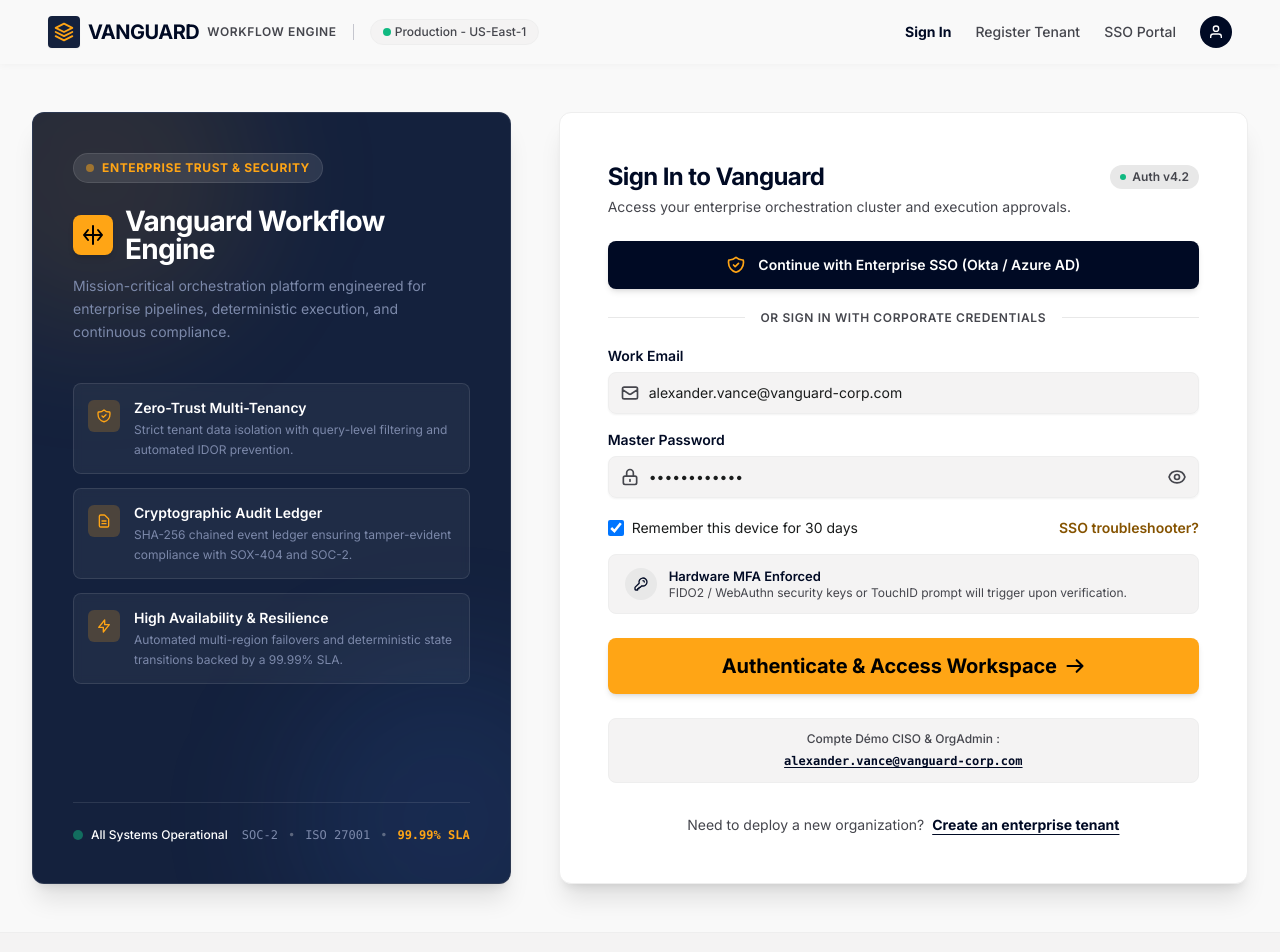
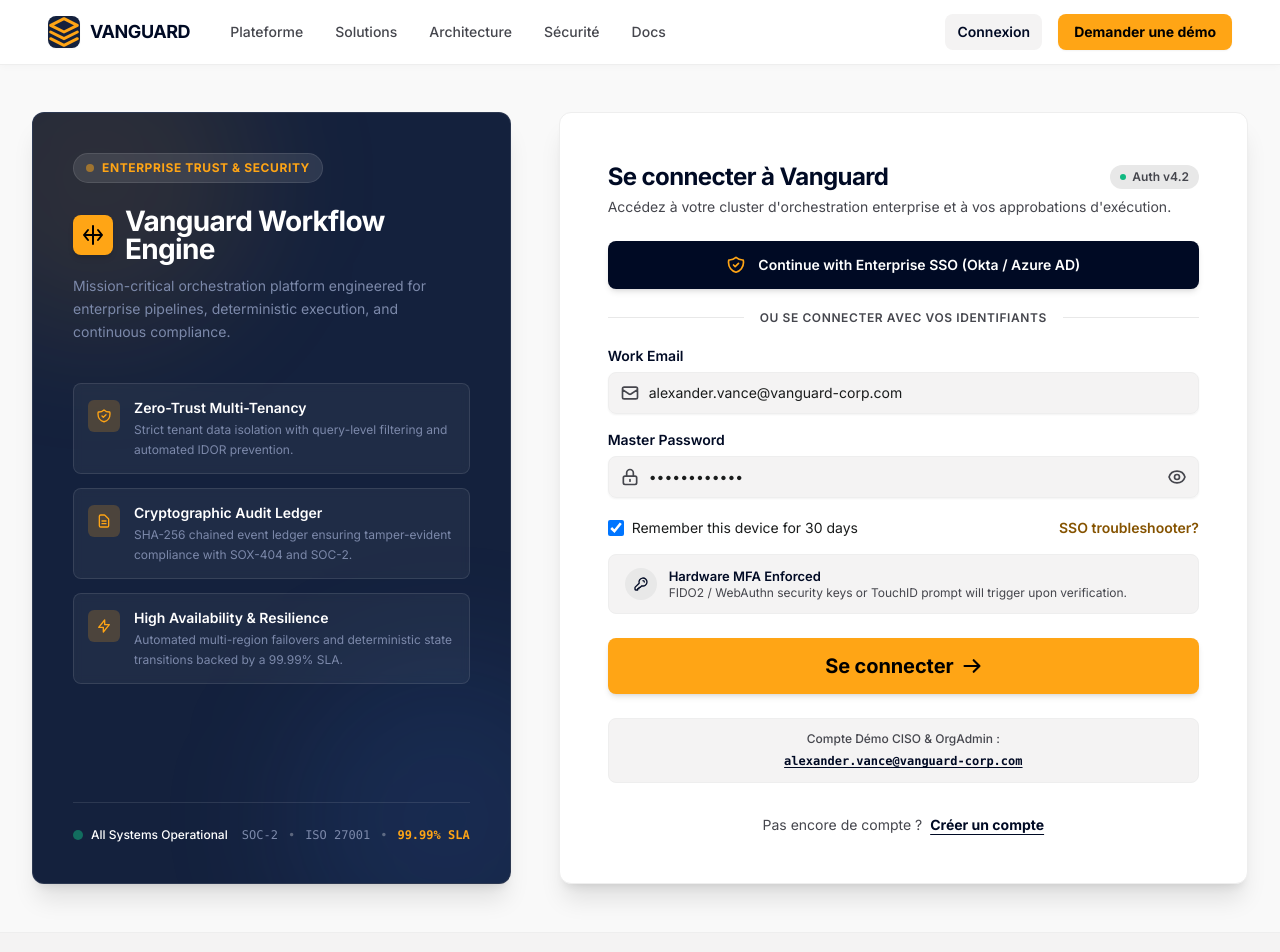
Before and after one commit to SambatraOSSU/Workflow, an Angular app in the folder src/frontend/: page /login in a window 1280 px wide. Shown: the top 952 px of the page. Built offline with nearby package versions, Linux system fonts and the light colour scheme.

Commit message:
fix(auth): localize login and signup labels, remove SSO Portal link and user avatar icon

```diff
--- a/src/frontend/src/app/pages/landing/landing.component.ts
+++ b/src/frontend/src/app/pages/landing/landing.component.ts
@@ -9,35 +9,39 @@ import { RouterLink } from '@angular/router';
   template: `
     <div class="bg-surface font-body-md text-body-md text-on-surface antialiased min-h-screen flex flex-col justify-between">
       <!-- FIXED HEADER NAVIGATION -->
-      <header class="fixed top-0 w-full z-50 bg-pure-white/90 backdrop-blur-xl shadow-[0_1px_8px_rgba(0,0,0,0.04)]">
-        <div class="h-16 w-full px-gutter-lg flex items-center justify-between gap-space-lg max-w-7xl mx-auto">
-          <div class="flex items-center gap-space-2xl">
-            <a routerLink="/" class="flex items-center gap-space-sm text-primary group">
+      <header class="fixed top-0 w-full z-50 bg-pure-white/95 backdrop-blur-xl border-b border-surface-container shadow-[0_1px_8px_rgba(0,0,0,0.03)]">
+        <div class="h-16 w-full max-w-7xl mx-auto px-6 sm:px-8 lg:px-12 flex items-center justify-between gap-space-lg">
+          <div class="flex items-center gap-8 lg:gap-10">
+            <!-- Brand Logo -->
+            <a routerLink="/" class="flex items-center gap-2.5 text-primary group">
               <div class="w-8 h-8 rounded-lg bg-primary-container flex items-center justify-center text-secondary-container shadow-xs group-hover:scale-105 transition-transform">
-                <span class="material-symbols-outlined text-[20px]">account_tree</span>
+                <svg class="w-4.5 h-4.5 text-secondary-container" fill="none" stroke="currentColor" stroke-linecap="round" stroke-linejoin="round" stroke-width="2.2" viewBox="0 0 24 24">
+                  <path d="M12 2L2 7l10 5 10-5-10-5z"></path>
+                  <path d="M2 17l10 5 10-5"></path>
+                  <path d="M2 12l10 5 10-5"></path>
+                </svg>
               </div>
-              <div class="flex flex-col">
-                <span class="font-headline-sm text-headline-sm tracking-tight text-primary leading-none">VANGUARD</span>
-                <span class="font-caption text-caption text-on-surface-variant font-medium tracking-wider uppercase leading-none mt-0.5">Workflow Engine</span>
-              </div>
+              <span class="text-lg tracking-tight text-primary font-bold">VANGUARD</span>
             </a>
-            <nav class="hidden lg:flex items-center gap-space-xl">
-              <a routerLink="/" class="transition-colors text-primary font-semibold">Plateforme</a>
-              <a routerLink="/workflows" class="font-label-md text-label-md text-on-surface-variant hover:text-on-surface transition-colors">Solutions</a>
-              <a routerLink="/monitoring" class="font-label-md text-label-md text-on-surface-variant hover:text-on-surface transition-colors">Architecture Moteur</a>
-              <a routerLink="/audit-center" class="font-label-md text-label-md text-on-surface-variant hover:text-on-surface transition-colors">Sécurité & Trust</a>
-              <a routerLink="/workflows" class="font-label-md text-label-md text-on-surface-variant hover:text-on-surface transition-colors">Documentation</a>
+
+            <!-- Navigation Links -->
+            <nav class="hidden md:flex items-center gap-6 lg:gap-8 text-sm font-medium">
+              <a routerLink="/" class="text-primary font-semibold hover:text-secondary-container transition-colors">Plateforme</a>
+              <a routerLink="/workflows" class="text-on-surface-variant hover:text-primary transition-colors">Solutions</a>
+              <a routerLink="/monitoring" class="text-on-surface-variant hover:text-primary transition-colors">Architecture</a>
+              <a routerLink="/audit-center" class="text-on-surface-variant hover:text-primary transition-colors">Sécurité</a>
+              <a routerLink="/workflows" class="text-on-surface-variant hover:text-primary transition-colors">Docs</a>
             </nav>
           </div>
-          <div class="flex items-center gap-space-md">
-            <a routerLink="/login" class="hidden sm:inline-flex items-center justify-center px-space-md py-space-xs font-label-md text-label-md text-on-surface-variant hover:text-on-surface transition-colors">
+
+          <!-- Actions -->
+          <div class="flex items-center gap-3 sm:gap-4">
+            <a routerLink="/login" class="text-sm font-semibold text-primary hover:text-secondary-container px-3 py-2 rounded-lg hover:bg-surface-container-low transition-colors">
               Connexion
             </a>
-            <a routerLink="/register" class="inline-flex items-center justify-center px-space-lg py-space-sm rounded-lg bg-secondary-container text-noir-text font-label-md text-label-md font-bold hover:bg-secondary hover:text-on-secondary transition-all shadow-[0_1px_2px_0_rgba(0,0,0,0.05)]">
+
+            <a routerLink="/register" class="inline-flex items-center justify-center px-4 py-2 rounded-lg bg-secondary-container hover:bg-secondary text-noir-text hover:text-pure-white text-xs sm:text-sm font-bold shadow-xs hover:shadow-sm transition-all">
               Demander une démo
-            </a>
-            <a routerLink="/login" class="w-8 h-8 rounded-full bg-primary flex items-center justify-center hover:opacity-90 transition-opacity" title="Espace utilisateur">
-              <span class="material-symbols-outlined text-on-primary text-[18px]">person</span>
             </a>
           </div>
         </div>
@@ -75,7 +79,7 @@ import { RouterLink } from '@angular/router';
               <!-- Action CTAs -->
               <div class="flex flex-col sm:flex-row items-center justify-center gap-space-md w-full max-w-md mb-space-2xl">
                 <a routerLink="/register" class="w-full sm:w-auto inline-flex items-center justify-center gap-space-sm px-space-xl py-space-sm rounded-lg bg-secondary-container text-noir-text font-label-md text-label-md font-bold shadow-md hover:bg-secondary-fixed-dim transition-all">
-                  <span>Démarrer un essai Enterprise</span>
+                  <span>Créer un compte</span>
                   <svg class="w-4 h-4 text-noir-text" fill="none" stroke="currentColor" stroke-linecap="round" stroke-linejoin="round" stroke-width="2.5" viewBox="0 0 24 24">
                     <line x1="5" x2="19" y1="12" y2="12"></line>
                     <polyline points="12 5 19 12 12 19"></polyline>
@@ -85,7 +89,7 @@ import { RouterLink } from '@angular/router';
                   <svg class="w-4 h-4 text-primary" fill="currentColor" viewBox="0 0 24 24">
                     <polygon points="5 3 19 12 5 21 5 3"></polygon>
                   </svg>
-                  <span>Explorer la démo interactive</span>
+                  <span>Se connecter / Démo interactive</span>
                 </a>
               </div>
 
@@ -575,7 +579,7 @@ import { RouterLink } from '@angular/router';
                 </p>
                 <div class="flex flex-col sm:flex-row items-center justify-center gap-space-md w-full max-w-md">
                   <a routerLink="/register" class="w-full sm:w-auto inline-flex items-center justify-center gap-space-sm px-space-xl py-space-sm rounded-lg bg-secondary-container text-noir-text font-label-md text-label-md font-bold shadow-md hover:bg-secondary-fixed-dim transition-all">
-                    <span>Demander une démonstration privée</span>
+                    <span>Créer un compte Enterprise</span>
                     <svg class="w-4 h-4 text-noir-text" fill="none" stroke="currentColor" stroke-width="2.5" viewBox="0 0 24 24"><line x1="5" x2="19" y1="12" y2="12"></line><polyline points="12 5 19 12 12 19"></polyline></svg>
                   </a>
                   <a routerLink="/workflows" class="w-full sm:w-auto inline-flex items-center justify-center gap-space-sm px-space-xl py-space-sm rounded-lg bg-primary text-pure-white font-label-md text-label-md font-semibold hover:bg-primary-container transition-all">
--- a/src/frontend/src/app/pages/login/login.component.ts
+++ b/src/frontend/src/app/pages/login/login.component.ts
@@ -10,42 +10,41 @@ import { AuthService } from '../../core/services/auth.service';
   changeDetection: ChangeDetectionStrategy.OnPush,
   template: `
     <div class="bg-surface font-body-md text-on-surface min-h-screen flex flex-col justify-between">
-      <!-- Fixed Header -->
-      <header class="fixed top-0 w-full z-50 bg-surface/80 backdrop-blur-xl shadow-[0_1px_8px_rgba(0,0,0,0.04)]">
-        <div class="h-16 w-full max-w-7xl mx-auto px-6 sm:px-8 lg:px-12 flex items-center justify-between">
-          <div class="flex items-center gap-space-lg">
-            <a routerLink="/" class="flex items-center gap-space-sm">
-              <div class="w-8 h-8 rounded bg-primary-container flex items-center justify-center shadow-sm">
-                <svg class="w-5 h-5 text-secondary-container" fill="none" stroke="currentColor" stroke-linecap="round" stroke-linejoin="round" stroke-width="2.2" viewBox="0 0 24 24">
+      <!-- Fixed Header Navigation -->
+      <header class="fixed top-0 w-full z-50 bg-pure-white/95 backdrop-blur-xl border-b border-surface-container shadow-[0_1px_8px_rgba(0,0,0,0.03)]">
+        <div class="h-16 w-full max-w-7xl mx-auto px-6 sm:px-8 lg:px-12 flex items-center justify-between gap-space-lg">
+          <div class="flex items-center gap-8 lg:gap-10">
+            <!-- Brand Logo -->
+            <a routerLink="/" class="flex items-center gap-2.5 text-primary group">
+              <div class="w-8 h-8 rounded-lg bg-primary-container flex items-center justify-center text-secondary-container shadow-xs group-hover:scale-105 transition-transform">
+                <svg class="w-4.5 h-4.5 text-secondary-container" fill="none" stroke="currentColor" stroke-linecap="round" stroke-linejoin="round" stroke-width="2.2" viewBox="0 0 24 24">
                   <path d="M12 2L2 7l10 5 10-5-10-5z"></path>
                   <path d="M2 17l10 5 10-5"></path>
                   <path d="M2 12l10 5 10-5"></path>
                 </svg>
               </div>
-              <span class="font-headline-sm text-headline-sm text-primary tracking-tight font-bold">VANGUARD</span>
-              <span class="font-caption text-caption uppercase text-on-surface-variant font-semibold tracking-wider">Workflow Engine</span>
+              <span class="text-lg tracking-tight text-primary font-bold">VANGUARD</span>
             </a>
-            <div class="h-4 w-[1px] bg-outline-variant hidden sm:block"></div>
-            <div class="hidden sm:flex items-center gap-space-xs bg-surface-container-low px-space-md py-space-xs rounded-full border border-surface-container">
-              <span class="w-2 h-2 rounded-full bg-success animate-pulse"></span>
-              <span class="font-caption text-caption text-on-surface-variant font-medium">Production - US-East-1</span>
-            </div>
+
+            <!-- Navigation Links -->
+            <nav class="hidden md:flex items-center gap-6 lg:gap-8 text-sm font-medium">
+              <a routerLink="/" class="text-on-surface-variant hover:text-primary transition-colors">Plateforme</a>
+              <a routerLink="/workflows" class="text-on-surface-variant hover:text-primary transition-colors">Solutions</a>
+              <a routerLink="/monitoring" class="text-on-surface-variant hover:text-primary transition-colors">Architecture</a>
+              <a routerLink="/audit-center" class="text-on-surface-variant hover:text-primary transition-colors">Sécurité</a>
+              <a routerLink="/workflows" class="text-on-surface-variant hover:text-primary transition-colors">Docs</a>
+            </nav>
           </div>
 
-          <div class="flex items-center gap-space-xl">
-            <nav class="hidden md:flex items-center gap-space-xl">
-              <a routerLink="/login" class="transition-colors text-primary font-bold">Sign In</a>
-              <a routerLink="/register" class="font-label-md text-label-md text-on-surface-variant hover:text-on-surface transition-colors font-medium">Register Tenant</a>
-              <a routerLink="/" class="font-label-md text-label-md text-on-surface-variant hover:text-on-surface transition-colors font-medium">SSO Portal</a>
-            </nav>
-            <div class="flex items-center gap-space-md">
-              <div class="w-8 h-8 rounded-full bg-primary flex items-center justify-center">
-                <svg class="w-4 h-4 text-pure-white" fill="none" stroke="currentColor" stroke-width="2" viewBox="0 0 24 24">
-                  <path d="M20 21v-2a4 4 0 0 0-4-4H8a4 4 0 0 0-4 4v2"></path>
-                  <circle cx="12" cy="7" r="4"></circle>
-                </svg>
-              </div>
-            </div>
+          <!-- Actions -->
+          <div class="flex items-center gap-3 sm:gap-4">
+            <a routerLink="/login" class="text-sm font-semibold text-primary hover:text-secondary-container px-3 py-2 rounded-lg bg-surface-container-low transition-colors">
+              Connexion
+            </a>
+
+            <a routerLink="/register" class="inline-flex items-center justify-center px-4 py-2 rounded-lg bg-secondary-container hover:bg-secondary text-noir-text hover:text-pure-white text-xs sm:text-sm font-bold shadow-xs hover:shadow-sm transition-all">
+              Demander une démo
+            </a>
           </div>
         </div>
       </header>
@@ -150,14 +149,14 @@ import { AuthService } from '../../core/services/auth.service';
                   <!-- Header Area -->
                   <div class="flex flex-col gap-1">
                     <div class="flex items-center justify-between">
-                      <h2 class="font-headline-md text-headline-md text-primary tracking-tight font-bold">Sign In to Vanguard</h2>
+                      <h2 class="font-headline-md text-headline-md text-primary tracking-tight font-bold">Se connecter à Vanguard</h2>
                       <span class="inline-flex items-center gap-1.5 px-2.5 py-1 rounded-full bg-surface-container-high text-on-surface-variant font-caption text-caption font-semibold">
                         <span class="w-1.5 h-1.5 rounded-full bg-success"></span>
                         Auth v4.2
                       </span>
                     </div>
                     <p class="font-body-md text-body-md text-on-surface-variant">
-                      Access your enterprise orchestration cluster and execution approvals.
+                      Accédez à votre cluster d'orchestration enterprise et à vos approbations d'exécution.
                     </p>
                   </div>
 
@@ -191,7 +190,7 @@ import { AuthService } from '../../core/services/auth.service';
                   <div class="relative flex items-center justify-center my-1">
                     <div class="w-full h-px bg-surface-container-high"></div>
                     <span class="absolute bg-surface-container-lowest px-4 font-caption text-caption text-on-surface-variant uppercase tracking-wider font-semibold">
-                      Or sign in with corporate credentials
+                      Ou se connecter avec vos identifiants
                     </span>
                   </div>
 
@@ -308,7 +307,7 @@ import { AuthService } from '../../core/services/auth.service';
                           </svg>
                           <span>Authentification en cours...</span>
                         } @else {
-                          <span>Authenticate & Access Workspace</span>
+                          <span>Se connecter</span>
                           <svg class="w-5 h-5 flex-shrink-0" fill="none" stroke="currentColor" stroke-width="2.5" viewBox="0 0 24 24">
                             <path d="M14 5l7 7m0 0l-7 7m7-7H3" stroke-linecap="round" stroke-linejoin="round"></path>
                           </svg>
@@ -334,9 +333,9 @@ import { AuthService } from '../../core/services/auth.service';
                   <!-- Tenant Registration Footer Prompt -->
                   <div class="pt-2 text-center">
                     <p class="font-body-md text-body-md text-on-surface-variant">
-                      Need to deploy a new organization?
+                      Pas encore de compte ?
                       <a routerLink="/register" class="font-bold text-primary hover:text-secondary underline underline-offset-4 ml-1 transition duration-150">
-                        Create an enterprise tenant
+                        Créer un compte
                       </a>
                     </p>
                   </div>
--- a/src/frontend/src/app/pages/register/register.component.ts
+++ b/src/frontend/src/app/pages/register/register.component.ts
@@ -34,18 +34,9 @@ import { AuthService } from '../../core/services/auth.service';
 
           <div class="flex items-center gap-space-xl">
             <nav class="hidden md:flex items-center gap-space-xl">
-              <a routerLink="/login" class="font-label-md text-label-md text-on-surface-variant hover:text-on-surface transition-colors font-medium">Sign In</a>
-              <a routerLink="/register" class="transition-colors text-primary font-bold">Register Tenant</a>
-              <a routerLink="/" class="font-label-md text-label-md text-on-surface-variant hover:text-on-surface transition-colors font-medium">SSO Portal</a>
+              <a routerLink="/login" class="font-label-md text-label-md text-on-surface-variant hover:text-on-surface transition-colors font-semibold">Se connecter</a>
+              <a routerLink="/register" class="transition-colors text-primary font-bold">Créer un compte</a>
             </nav>
-            <div class="flex items-center gap-space-md">
-              <div class="w-8 h-8 rounded-full bg-primary flex items-center justify-center">
-                <svg class="w-4 h-4 text-pure-white" fill="none" stroke="currentColor" stroke-width="2" viewBox="0 0 24 24">
-                  <path d="M20 21v-2a4 4 0 0 0-4-4H8a4 4 0 0 0-4 4v2"></path>
-                  <circle cx="12" cy="7" r="4"></circle>
-                </svg>
-              </div>
-            </div>
           </div>
         </div>
       </header>
@@ -135,7 +126,7 @@ import { AuthService } from '../../core/services/auth.service';
                       </span>
                       <span class="text-on-primary-container font-caption text-caption">· Architecture Isolation Spec 4.2</span>
                     </div>
-                    <h1 class="font-headline-lg text-headline-lg text-pure-white tracking-tight font-bold">Create Enterprise Tenant</h1>
+                    <h1 class="font-headline-lg text-headline-lg text-pure-white tracking-tight font-bold">Créer un compte Enterprise</h1>
                     <p class="font-body-md text-body-md text-on-primary-container leading-relaxed">
                       Deploy your dedicated workflow orchestration cluster with isolated cryptographic enclaves, zero-trust state verification, and single-tenant memory spaces.
                     </p>
@@ -570,7 +561,7 @@ import { AuthService } from '../../core/services/auth.service';
                         </svg>
                         <span>Initialisation du cluster...</span>
                       } @else {
-                        <span>Initialize Tenant Cluster & Continue</span>
+                        <span>Créer un compte & Initialiser le Cluster</span>
                         <svg class="w-5 h-5" fill="none" stroke="currentColor" stroke-linecap="round" stroke-linejoin="round" stroke-width="2.5" viewBox="0 0 24 24">
                           <polyline points="13 17 18 12 13 7"></polyline>
                           <polyline points="6 17 11 12 6 7"></polyline>
@@ -580,9 +571,9 @@ import { AuthService } from '../../core/services/auth.service';
 
                     <!-- Bottom Navigation Back to Existing Session -->
                     <div class="flex items-center gap-space-xs font-body-md text-body-md text-on-surface-variant">
-                      <span>Already have an enterprise tenant?</span>
+                      <span>Vous avez déjà un compte ?</span>
                       <a routerLink="/login" class="font-bold text-primary hover:text-secondary underline decoration-secondary-container decoration-2 underline-offset-4 transition-colors">
-                        Sign In to existing workspace
+                        Se connecter
                       </a>
                     </div>
                   </div>
```
